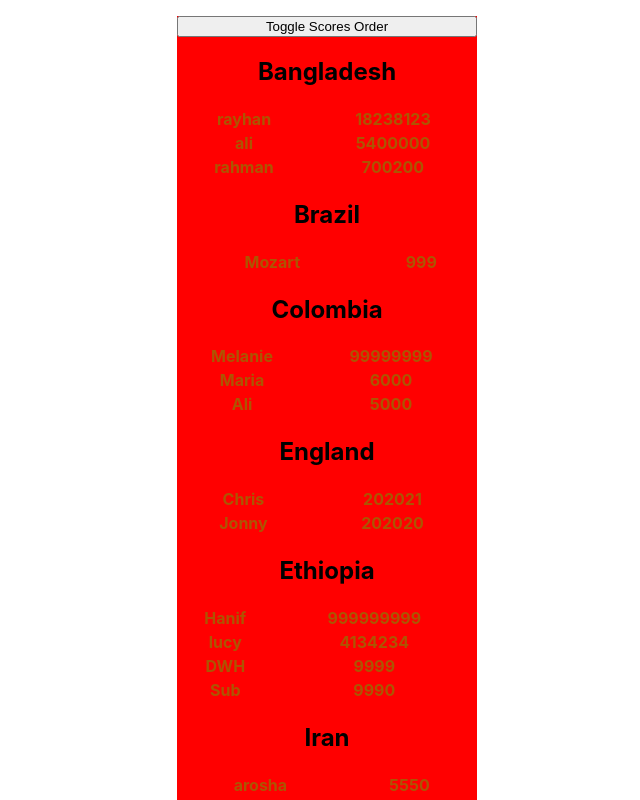
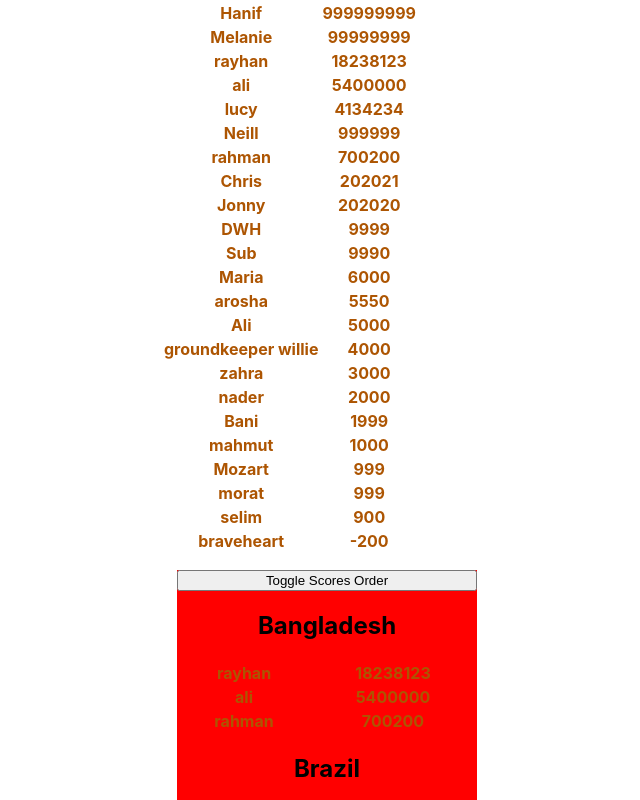
Before and after one commit to wiamnasr/high-scores-react, a React (Create React App) app: page / in a window 1280 px wide. Shown: the top 800 px of the page, without its empty margins (313-953 px from the left). Built offline with nearby package versions, Linux system fonts and the light colour scheme.

Commit message:
added worldwide score table

```diff
--- a/src/App.js
+++ b/src/App.js
@@ -1,10 +1,13 @@
 // importing Fragment as I want to return several components side by side
 import { Fragment } from "react";
 
+// Components
 import CountryScoreTable from "./components/CountryScoreTable/CountryScoreTable";
+import WorldWideTable from "./components/WorldWideTable/WorldWideTable";
 
 const App = () => (
   <Fragment>
+    <WorldWideTable />
     <CountryScoreTable />
   </Fragment>
 );
--- a/src/components/CountryScoreTable/CountryScoreTable.js
+++ b/src/components/CountryScoreTable/CountryScoreTable.js
@@ -4,8 +4,10 @@ import { Wrapper } from "./CountryScoreTable.styles";
 // hooks
 import { useState } from "react";
 
+// data
+import allCountryScores from "../../scores";
+
 // components
-import allCountryScores from "../../../src/scores";
 import PlayerScore from "../PlayerScore/PlayerScore";
 
 const CountryScoreTable = () => {
--- /dev/null
+++ b/src/components/WorldWideTable/WorldWideTable.js
@@ -0,0 +1,32 @@
+// Style:
+// import classes from "./WorldWideTable.module.css";
+
+// Components
+import PlayerScore from "../PlayerScore/PlayerScore";
+
+// data
+import allCountryScores from "../../scores";
+
+const WorldWideTable = () => {
+  const allScores = [];
+  // extracting the scores from the countries
+  allCountryScores.map((country) =>
+    country.scores.forEach((score) => allScores.push(score))
+  );
+
+  console.log(allScores);
+  console.log(allCountryScores);
+  return (
+    <table>
+      <tbody>
+        {allScores
+          .sort((a, b) => parseFloat(b.s) - parseFloat(a.s))
+          .map((score) => {
+            return <PlayerScore playerName={score.n} playerScore={score.s} />;
+          })}
+      </tbody>
+    </table>
+  );
+};
+
+export default WorldWideTable;
```
Also changed, not shown: src/components/WorldWideTable/WorldWideTable.module.css (added).
